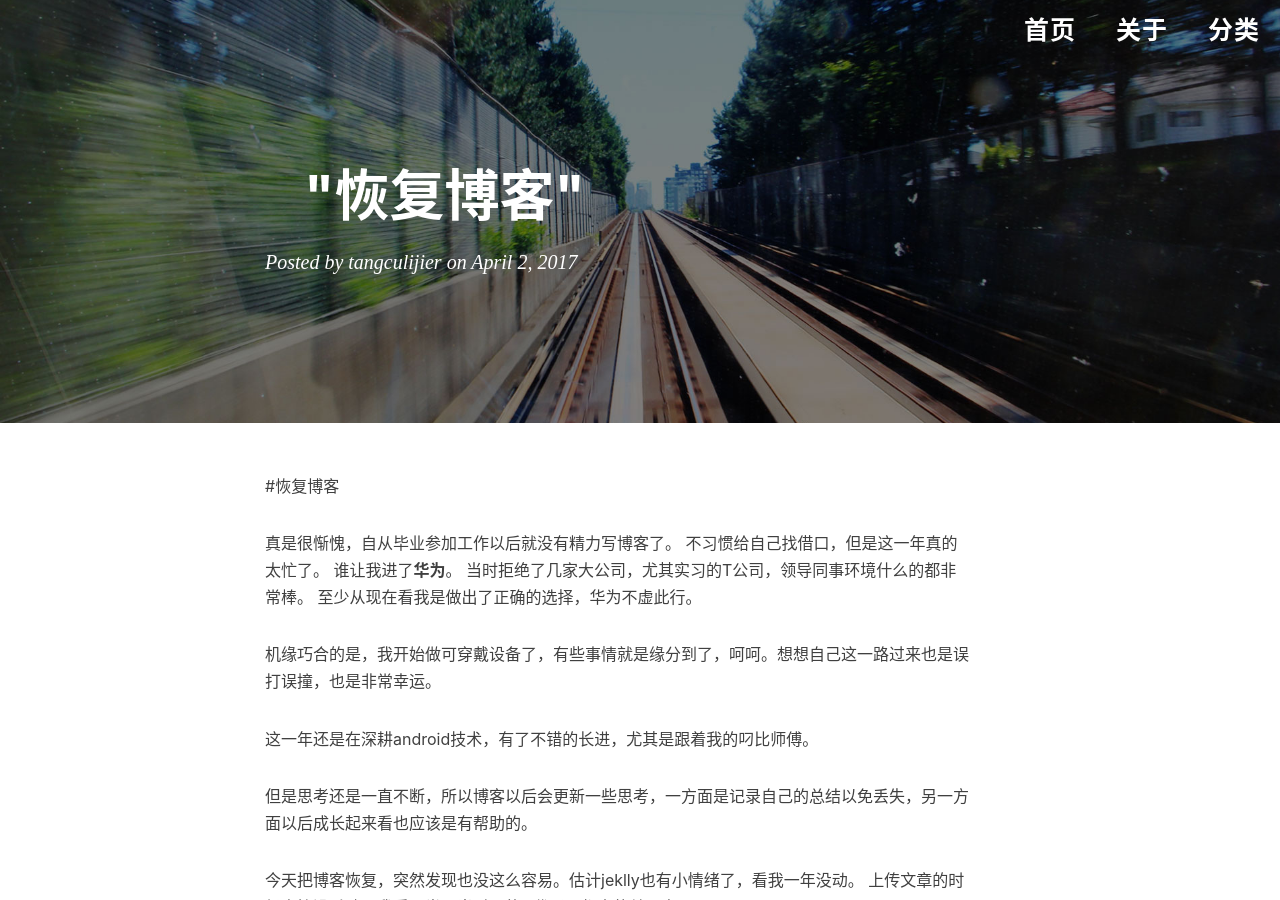
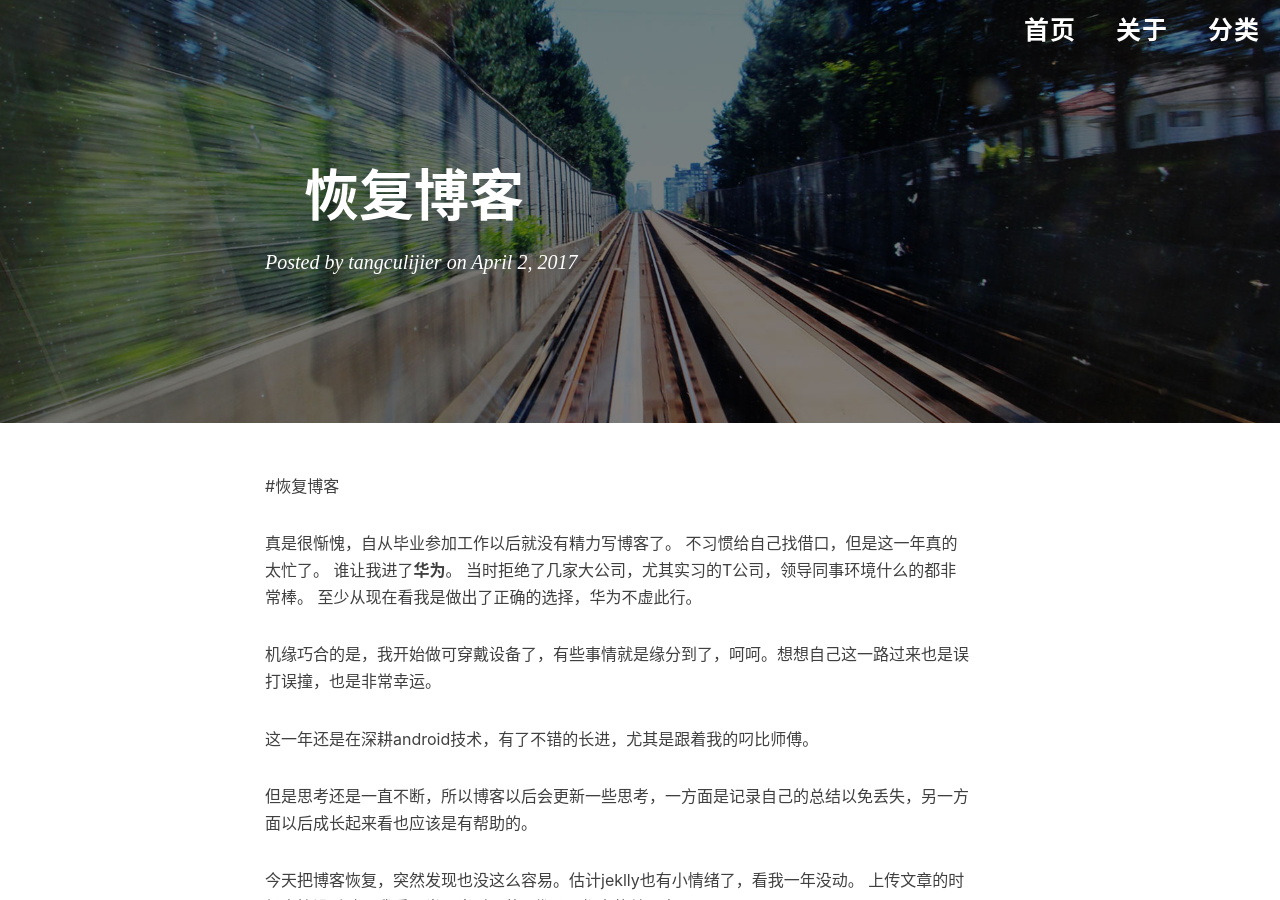
Before and after one commit to tangculijier/tangculijier.github.io, a Jekyll site: the page built from _posts/2017-04-02-jekyll-github.markdown, in a window 1280 px wide and 900 px high. Built offline with Jekyll 4.4.1, drawn with Linux system fonts in a browser that asks for light colours; nearby versions of some CDN libraries; comment, search, counter and statistics services are not loaded.

```diff
--- a/_posts/2016-05-09-android-acitivity.markdown
+++ b/_posts/2016-05-09-android-acitivity.markdown
@@ -1,6 +1,6 @@
 ---
 layout:     post
-title:    "阅读安卓开发文档（2.Activity）"
+title:    阅读安卓开发文档（2.Activity）
 subtitle:   ""
 date:       2016-05-09
 author:     "tangculijier"
--- a/_posts/2017-04-02-jekyll-github.markdown
+++ b/_posts/2017-04-02-jekyll-github.markdown
@@ -1,6 +1,6 @@
 ---
 layout:     post
-title:    "恢复博客"
+title:    恢复博客
 subtitle:   ""
 date:       2017-04-02
 author:     "tangculijier"
```
